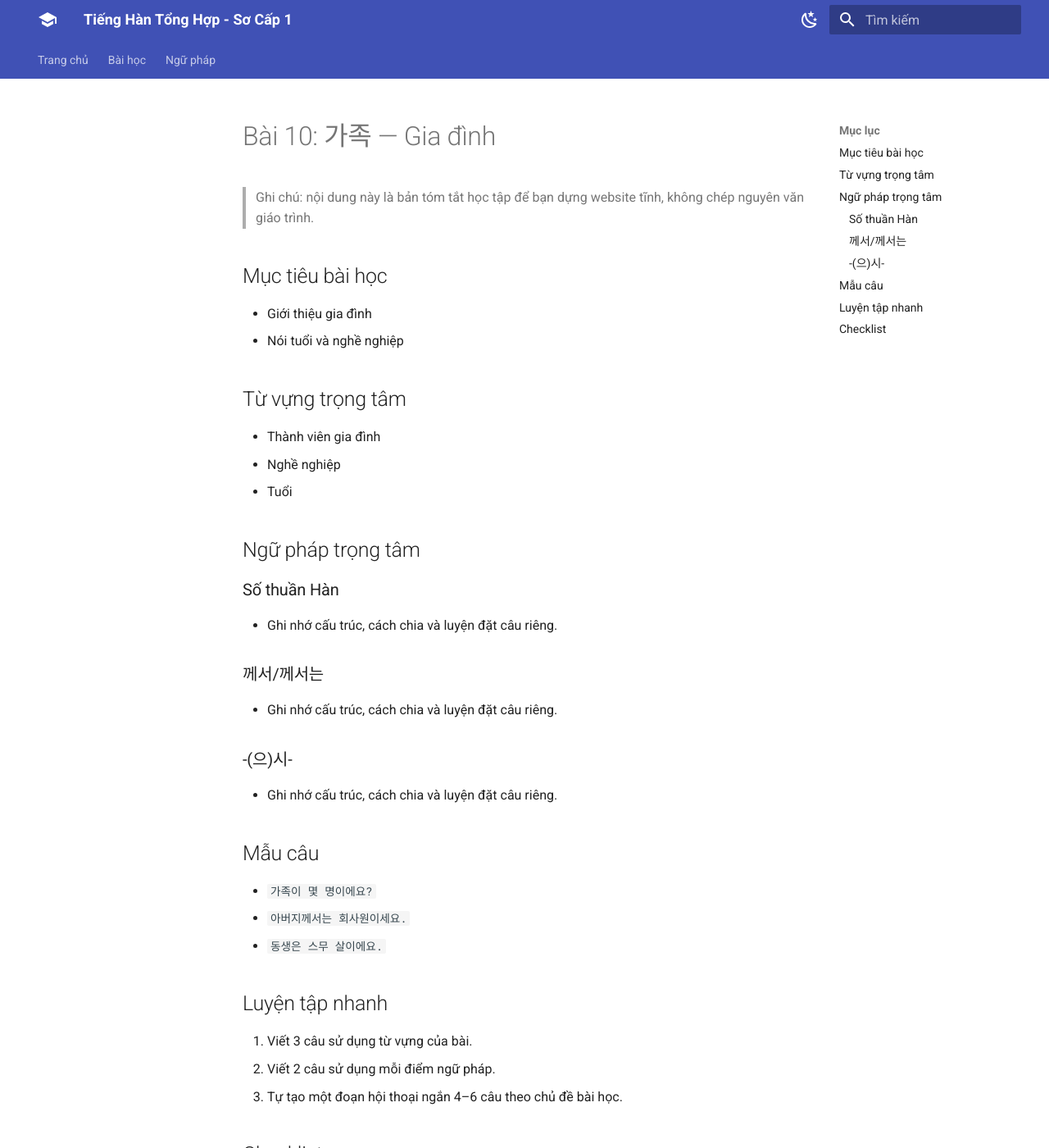
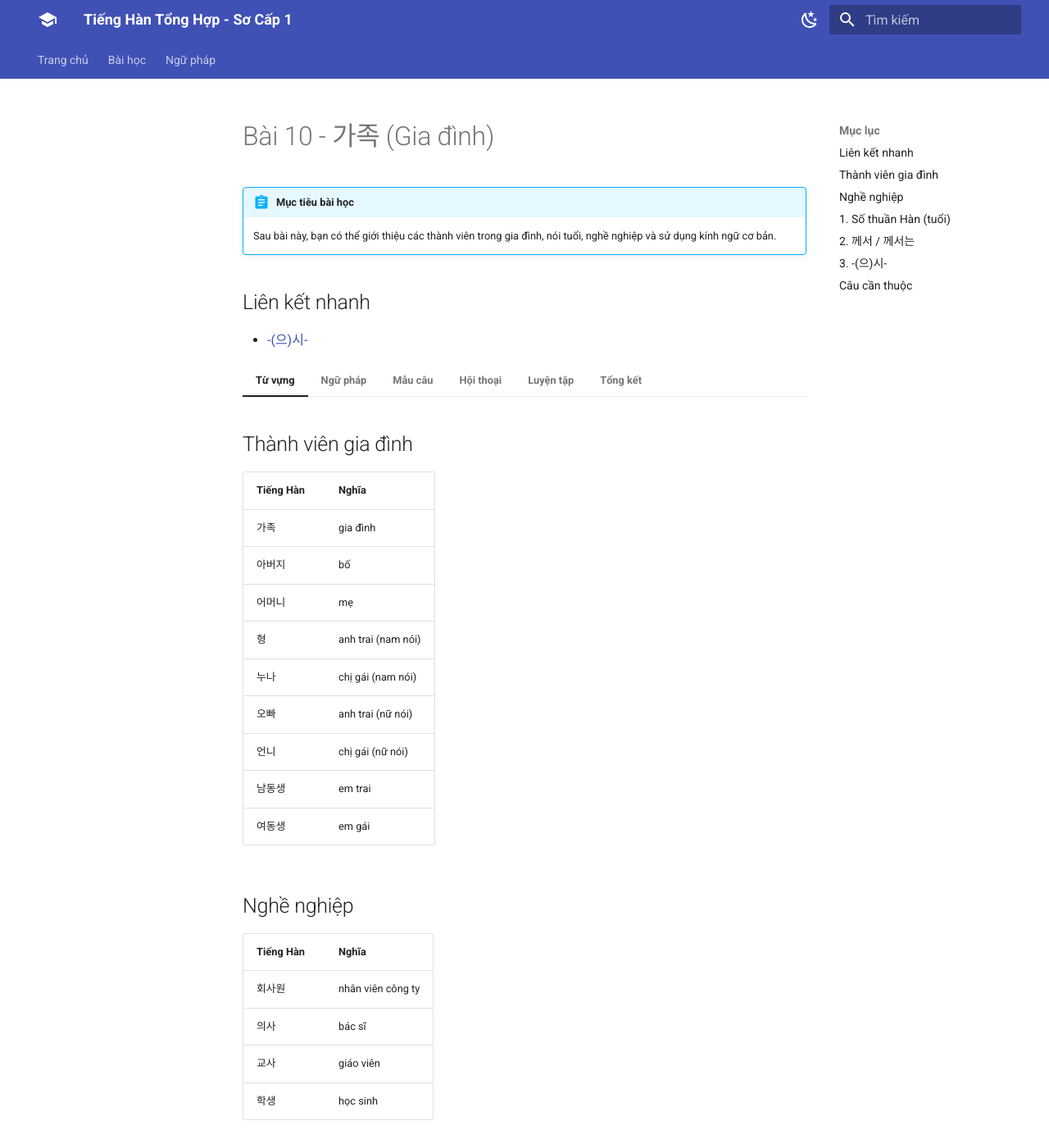
Before and after one commit to toanGa/tienghan-quyen1, an MkDocs documentation site: the page built from docs/lessons/bai-10.md, in a window 1280 px wide and 1400 px high. Shown: the whole window at 82% size. Built offline with MkDocs 1.6.1 and Material for MkDocs 9.7.7, drawn with Linux system fonts in a browser that asks for light colours; some of the changed text lies outside the part shown.

Commit message:
Upgrade lesson 10 to MkDocs format

```diff
--- a/docs/lessons/bai-10.md
+++ b/docs/lessons/bai-10.md
@@ -1,54 +1,122 @@
 ---
-title: "Bài 10: 가족 — Gia đình"
+title: "Bài 10 - 가족 (Gia đình)"
 lesson: 10
 korean: "가족"
 vietnamese: "Gia đình"
 ---
 
-# Bài 10: 가족 — Gia đình
+# Bài 10 - 가족 (Gia đình)
 
-> Ghi chú: nội dung này là bản tóm tắt học tập để bạn dựng website tĩnh, không chép nguyên văn giáo trình.
+!!! abstract "Mục tiêu bài học"
+    Sau bài này, bạn có thể giới thiệu các thành viên trong gia đình, nói tuổi, nghề nghiệp và sử dụng kính ngữ cơ bản.
 
-## Mục tiêu bài học
+## Liên kết nhanh
 
-- Giới thiệu gia đình
-- Nói tuổi và nghề nghiệp
+- [-(으)시-](../grammar/honorific-si.md)
 
-## Từ vựng trọng tâm
+=== "Từ vựng"
 
-- Thành viên gia đình
-- Nghề nghiệp
-- Tuổi
+    ## Thành viên gia đình
 
-## Ngữ pháp trọng tâm
+    | Tiếng Hàn | Nghĩa |
+    |---|---|
+    | 가족 | gia đình |
+    | 아버지 | bố |
+    | 어머니 | mẹ |
+    | 형 | anh trai (nam nói) |
+    | 누나 | chị gái (nam nói) |
+    | 오빠 | anh trai (nữ nói) |
+    | 언니 | chị gái (nữ nói) |
+    | 남동생 | em trai |
+    | 여동생 | em gái |
 
-### Số thuần Hàn
+    ## Nghề nghiệp
 
-- Ghi nhớ cấu trúc, cách chia và luyện đặt câu riêng.
+    | Tiếng Hàn | Nghĩa |
+    |---|---|
+    | 회사원 | nhân viên công ty |
+    | 의사 | bác sĩ |
+    | 교사 | giáo viên |
+    | 학생 | học sinh |
 
-### 께서/께서는
+=== "Ngữ pháp"
 
-- Ghi nhớ cấu trúc, cách chia và luyện đặt câu riêng.
+    ## 1. Số thuần Hàn (tuổi)
 
-### -(으)시-
+    | Số | Tiếng Hàn |
+    |---|---|
+    | 1 | 하나 |
+    | 2 | 둘 |
+    | 20 | 스물 |
+    | 30 | 서른 |
 
-- Ghi nhớ cấu trúc, cách chia và luyện đặt câu riêng.
+    Ví dụ:
 
-## Mẫu câu
+    - 스무 살이에요.
+    - 스물다섯 살이에요.
 
-- `가족이 몇 명이에요?`
-- `아버지께서는 회사원이세요.`
-- `동생은 스무 살이에요.`
+    ## 2. 께서 / 께서는
 
-## Luyện tập nhanh
+    Kính ngữ của 이/가 và 은/는.
 
-1. Viết 3 câu sử dụng từ vựng của bài.
-2. Viết 2 câu sử dụng mỗi điểm ngữ pháp.
-3. Tự tạo một đoạn hội thoại ngắn 4–6 câu theo chủ đề bài học.
+    Ví dụ:
 
-## Checklist
+    - 아버지께서는 회사원이세요.
+    - 선생님께서 오세요.
 
-- [ ] Thuộc từ vựng chính
-- [ ] Hiểu ngữ pháp
-- [ ] Đọc được mẫu câu
-- [ ] Tự nói được ít nhất 5 câu theo chủ đề
+    ## 3. -(으)시-
+
+    Dùng để kính trọng chủ thể.
+
+    Ví dụ:
+
+    - 어머니는 요리하세요.
+    - 아버지는 회사에 가세요.
+
+    Xem thêm: [-(으)시-](../grammar/honorific-si.md)
+
+=== "Mẫu câu"
+
+    | Tiếng Hàn | Nghĩa |
+    |---|---|
+    | 가족이 몇 명이에요? | Gia đình bạn có mấy người? |
+    | 가족이 네 명이에요. | Gia đình tôi có 4 người. |
+    | 아버지께서는 무슨 일을 하세요? | Bố bạn làm nghề gì? |
+    | 회사원이세요. | Là nhân viên công ty. |
+    | 동생은 몇 살이에요? | Em bạn bao nhiêu tuổi? |
+
+=== "Hội thoại"
+
+    A: 가족이 몇 명이에요?
+
+    B: 네 명이에요.
+
+    A: 아버지께서는 무슨 일을 하세요?
+
+    B: 회사원이세요.
+
+    A: 동생은 몇 살이에요?
+
+    B: 스무 살이에요.
+
+=== "Luyện tập"
+
+    1. Giới thiệu gia đình của bạn bằng 5 câu.
+    2. Viết tuổi của 5 người bằng số thuần Hàn.
+    3. Đặt 5 câu với -(으)시-.
+
+=== "Tổng kết"
+
+    | Cấu trúc | Nghĩa |
+    |---|---|
+    | 께서/께서는 | kính ngữ của 이/가, 은/는 |
+    | -(으)시- | kính ngữ chủ thể |
+    | 스무 살 | 20 tuổi |
+
+    ## Câu cần thuộc
+
+    1. 가족이 몇 명이에요?
+    2. 가족이 네 명이에요.
+    3. 아버지께서는 회사원이세요.
+    4. 동생은 스무 살이에요.
+    5. 어머니는 요리하세요.
```
